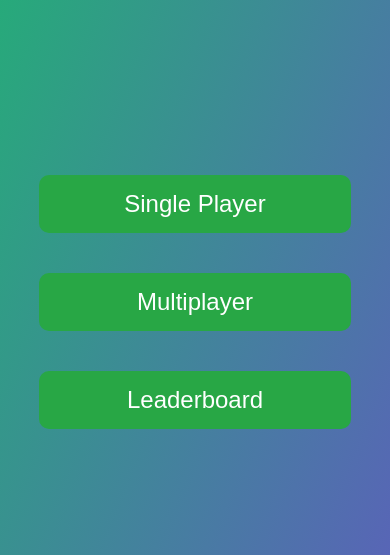
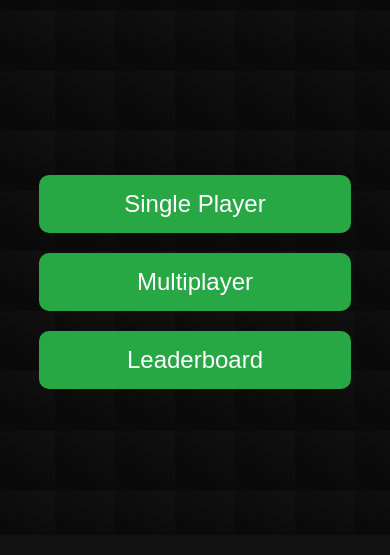
Before and after one commit to Jon8897/Memory-game, a plain HTML site: page index.html in a window 390 px wide. Shown: the part 404-959 px from the top of the page. Drawn offline with Linux system fonts and the light colour scheme.

Commit message:
V1.0.0.7 - Updated layout: Centered buttons, adjusted header spacing, improved button styles, and changed background to gradient as per new design.

```diff
--- a/index.html
+++ b/index.html
@@ -1,4 +1,4 @@
-<!-- Memory Game - V1.0.0.6 -->
+<!-- Memory Game - V1.0.0.7 -->
 <!DOCTYPE html>
 <html lang="en">
 
@@ -11,7 +11,7 @@
     <link rel="stylesheet" href="style.css" type="text/css" />
 </head>
 
-<body>
+<body class="container">
 
     <!-- Header Section -->
     <header>
--- a/style.css
+++ b/style.css
@@ -7,14 +7,25 @@
   box-sizing: border-box;
 }
 
+.container {
+  width: 100%;
+  height: 100%;
+  background-color: #111111;
+  background-image: linear-gradient(
+    32deg,
+    rgba(8, 8, 8, 0.74) 30px,
+    transparent
+  );
+  background-size: 60px 60px;
+  background-position: -5px -5px;
+}
+
 body {
   display: flex;
   flex-direction: column;
   justify-content: space-between;
   align-items: center;
   min-height: 100vh;
-  background: #1aa6bc;
-  background-image: linear-gradient(to top left, #5964b6fa, #1abc6a);
   font-family: Arial, sans-serif;
   text-align: center;
 }
@@ -23,8 +34,8 @@ body {
 header {
   color: white;
   letter-spacing: 10px;
-  font-size: 32px; /* Increased the header font size */
-  padding: 20px 5px; /* Added more padding */
+  font-size: 32px;
+  padding: 20px 5px;
 }
 
 @media only screen and (min-width: 768px) {
@@ -50,27 +61,27 @@ header {
   flex-direction: column;
   justify-content: center;
   align-items: center;
-  height: 60vh; /* Ensure buttons are centered vertically */
-  margin-top: 50px; /* Adjust the space */
+  height: 60vh; /* Center vertically */
+  margin-top: 30px; /* Close the buttons to title */
 }
 
 #single-player-btn, #multiplayer-btn, #leaderboard-btn {
   background-color: #28a745;
   color: white;
-  padding: 20px 40px; /* Increase the padding for larger buttons */
+  padding: 20px 40px;
   border: none;
-  margin: 20px; /* Added more margin between the buttons */
-  width: 250px; /* Increased width */
+  margin: 10px;
+  width: 250px;
   max-width: 100%;
   cursor: pointer;
-  font-size: 24px; /* Increased button font size */
-  border-radius: 10px; /* Added rounded corners */
+  font-size: 24px;
+  border-radius: 10px;
   transition: all 0.3s ease;
 }
 
 #single-player-btn:hover, #multiplayer-btn:hover, #leaderboard-btn:hover {
   background-color: #218838;
-  box-shadow: 0px 4px 15px rgba(0, 0, 0, 0.2); /* Add a hover shadow effect */
+  box-shadow: 0px 4px 15px rgba(0, 0, 0, 0.2);
 }
 
 /* Modal Styles */
@@ -85,9 +96,9 @@ header {
   box-shadow: 0 8px 16px rgba(0, 0, 0, 0.3);
   text-align: center;
   z-index: 999;
-  display: none; /* Hidden until triggered */
+  display: none;
   max-width: 90%;
-  width: 400px; /* Added width for better visibility */
+  width: 400px;
 }
 
 #single-player-options, #multiplayer-options {
@@ -96,10 +107,9 @@ header {
   align-items: center;
 }
 
-/* Button and Input Styling */
 button {
-  margin-top: 15px; /* Added more spacing for buttons */
-  padding: 15px 30px; /* Increase padding for larger hit area */
+  margin-top: 15px;
+  padding: 15px 30px;
   background-color: #28a745;
   color: white;
   border: none;
@@ -109,7 +119,7 @@ button {
 
 button:hover {
   background-color: #218838;
-  box-shadow: 0px 4px 10px rgba(0, 0, 0, 0.1); /* Added hover effect */
+  box-shadow: 0px 4px 10px rgba(0, 0, 0, 0.1);
 }
 
 input {
@@ -117,7 +127,7 @@ input {
   margin-top: 15px;
   width: 100%;
   max-width: 350px;
-  font-size: 16px; /* Increased input font size */
+  font-size: 16px;
   border: 1px solid #ccc;
   border-radius: 5px;
 }
@@ -148,11 +158,11 @@ input {
 @media only screen and (max-width: 600px) {
   #single-player-btn, #multiplayer-btn, #leaderboard-btn {
     width: 80%;
-    padding: 15px 30px; /* Adjust padding for smaller screens */
+    padding: 15px 30px;
   }
 
   button {
-    font-size: 16px; /* Smaller button font on mobile */
+    font-size: 16px;
   }
 
   input {
```
